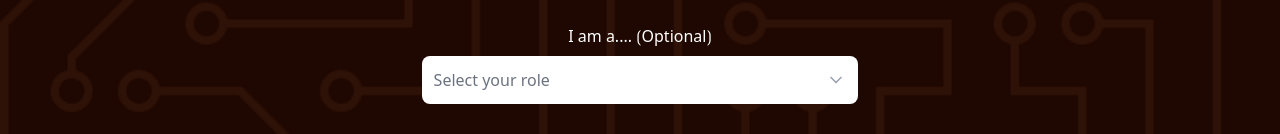
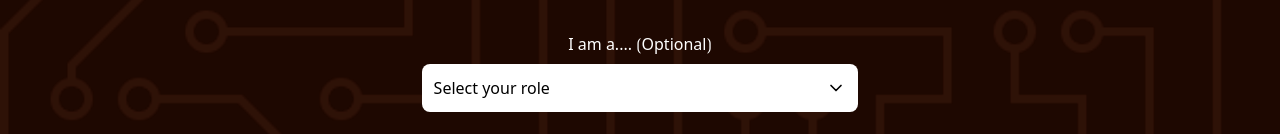
Before and after one commit to Sewsphere-fashion/frontend, a Next.js app: page / in a window 1280 px wide. Shown: the part 2607-2741 px from the top of the page. Built offline with nearby package versions, Linux system fonts and the light colour scheme.

Commit message:
waitlist updated

```diff
--- a/app/components/CTA.tsx
+++ b/app/components/CTA.tsx
@@ -1,6 +1,6 @@
 "use client";
-import { useState } from "react";
-import { ChevronDown } from "lucide-react";
+import { useState, useEffect } from "react";
+import { ChevronDown, X } from "lucide-react";
 import { Button } from "@/components/ui/button";
 
 export default function CTA() {
@@ -9,17 +9,53 @@ export default function CTA() {
     value: "",
     label: "Select your role",
   });
+  const [showToast, setShowToast] = useState(false);
 
   const options = [
     { value: "", label: "Select your role" },
     { value: "client", label: "Client or Customer" },
     { value: "designer", label: "Fashion Designer" },
-    { value: "others", label: "Others / Just Interested" },
+    { value: "general", label: "Others / Just Interested" },
   ];
+
+  const popupMessages = {
+    general: {
+      title: "You’re officially on the waitlist! 🎉",
+      message:
+        "Thanks for joining the SewSphere waitlist. Expect updates, sneak peaks, and early access as we get closer to launch. No spamming.",
+    },
+    client: {
+      title: "You’re on the SewSphere waitlist! 🎉",
+      message:
+        "You’ll be among the first to explore verified fashion professionals and order outfits with confidence. We’ll notify you as soon as we’re ready. No spamming.",
+    },
+    designer: {
+      title: "You’re on the SewSphere waitlist! 🎉",
+      message:
+        "You’ll be among the first designers to showcase your expertise and get recognised. We’ll notify you as soon as we’re ready. No spamming.",
+    },
+  };
+
+  const handleJoinWaitlist = () => {
+    setShowToast(true);
+  };
+
+  const getMessage = () => {
+    return popupMessages[selected.value] || popupMessages.general;
+  };
+
+  useEffect(() => {
+    if (showToast) {
+      const timer = setTimeout(() => {
+        setShowToast(false);
+      }, 5000);
+      return () => clearTimeout(timer);
+    }
+  }, [showToast]);
   return (
     <section
       id="waitlist"
-      className="relative bg-[#1E0801] text-white py-12 text-center px-4 overflow-hidden"
+      className="relative bg-[#1E0801] text-white py-14 text-center px-4 overflow-hidden"
     >
       {/* BG Image */}
       <div className="absolute inset-0 bg-[url('/images/cta-bg.png')] bg-cover bg-center opacity-10 pointer-events-none"></div>
@@ -35,19 +71,19 @@ export default function CTA() {
         </div>
 
         <div>
-          <p >I am a.... ⟮Optional⟯</p>
+          <p>I am a.... ⟮Optional⟯</p>
           <div className="bg-white mx-auto w-full md:w-[35%] px-3 mt-2 rounded-lg">
             <div className="relative">
-              {/* Dropdown Button */}
+              {/* Dropdown */}
               <button
                 type="button"
                 onClick={() => setIsOpen(!isOpen)}
-                className="w-full py-3 pr-10 text-left outline-none text-gray-500"
+                className="w-full py-3 pr-10 text-left outline-none text-black"
               >
                 {selected.label}
 
                 <ChevronDown
-                  className={`absolute right-0 top-1/2 -translate-y-1/2 w-5 h-5 text-gray-400 transition-transform ${
+                  className={`absolute right-0 top-1/2 -translate-y-1/2 w-5 h-5 text-black transition-transform ${
                     isOpen ? "rotate-180" : ""
                   }`}
                 />
@@ -55,7 +91,7 @@ export default function CTA() {
 
               {/* Dropdown Menu */}
               {isOpen && (
-                <div className="absolute z-50 w-full mt-1 bg-white border border-gray-200 rounded-lg shadow-lg overflow-hidden">
+                <div className="absolute z-50 w-full mt-1 bg-white border border-gray-200 rounded-lg shadow-lg">
                   {options.map((option) => (
                     <button
                       key={option.value}
@@ -64,7 +100,7 @@ export default function CTA() {
                         setSelected(option);
                         setIsOpen(false);
                       }}
-                      className="w-full px-4 py-3 text-left text-gray-700 hover:bg-[#C76B4A] hover:text-white transition-colors"
+                      className="w-full px-4 py-2 text-left text-black hover:bg-[#C76B4A] hover:text-white transition-colors"
                     >
                       {option.label}
                     </button>
@@ -84,7 +120,11 @@ export default function CTA() {
               className="p-3 rounded-md text-black w-full flex-1 outline-none"
             />
 
-            <Button className="bg-brand p-6 rounded-xl w-full text-sm md:text-lg sm:w-auto md:w-[200px]  cursor-pointer whitespace-nowrap">
+            <Button
+              type="button"
+              onClick={handleJoinWaitlist}
+              className="bg-brand p-6 rounded-xl w-full text-sm md:text-lg sm:w-auto md:w-[200px]  cursor-pointer whitespace-nowrap"
+            >
               Join the Waitlist
             </Button>
           </div>
@@ -95,6 +135,32 @@ export default function CTA() {
           </p>
         </div>
       </main>
+
+      {/* Popup */}
+      {showToast && (
+        <div className="fixed top-16 left-1/2 -translate-x-1/2 z-50 px-4 w-full max-w-md">
+          <div className="bg-white rounded-2xl shadow-2xl max-w-md w-full bg-[#87EDA1] px-8 py-3 relative animate-in fade-in zoom-in duration-200">
+
+            {/* Close Button */}
+            <button
+              onClick={() => setShowToast(false)}
+              className="absolute top-4 right-4 text-gray-400 hover:text-gray-600 transition-colors"
+            >
+              <X className="w-6 h-6" />
+            </button>
+
+            {/* Content */}
+            <div className="text-center space-y-4">
+              <h3 className="text-xl font-medium text-[#0F766E]">
+                {getMessage().title}
+              </h3>
+              <p className="text-[#181818] text-sm leading-relaxed">
+                {getMessage().message}
+              </p>
+            </div>
+          </div>
+        </div>
+      )}
     </section>
   );
 }
--- a/app/components/Hero.tsx
+++ b/app/components/Hero.tsx
@@ -31,7 +31,7 @@ export default function Hero() {
       </div>
 
       {/* Phone Mockups */}
-      <div className="flex border justify-center items-center gap-4 w-full lg:w-[500px] lg:h-[500px]">
+      <div className="flex justify-center items-center gap-4 w-full lg:w-[500px] lg:h-[500px]">
         <motion.img
           src="/images/mockImg1.svg"
           alt="Left mockup"
```
